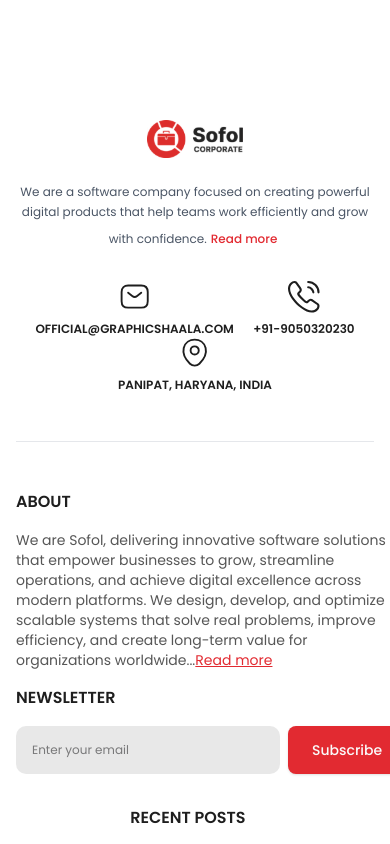
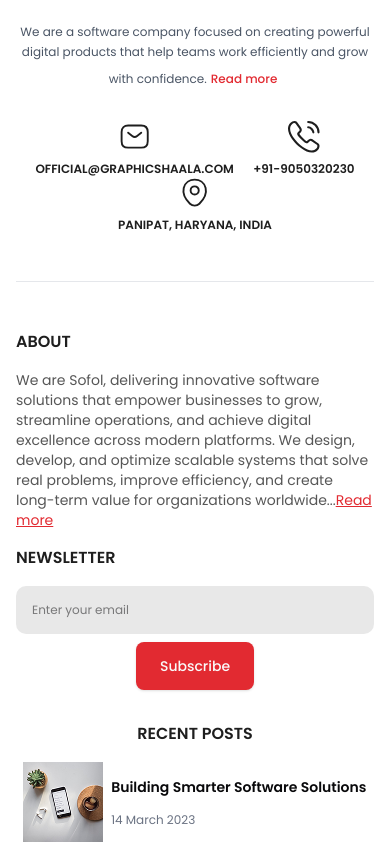
Before and after one commit to ABUBAKAR-DAHIR/Sofol, a React (Vite) app: page /about in a window 390 px wide. Shown: the part 4589-5433 px from the top of the page. Built offline with nearby package versions, Linux system fonts and the light colour scheme.

Commit message:
removing the overflow in the about section footer - part3

```diff
--- a/src/components/about/About_Footer.tsx
+++ b/src/components/about/About_Footer.tsx
@@ -11,7 +11,7 @@ export default function Footer() {
   return (
     <footer
       aria-label="Footer section"
-      className="w-full max-w-full flex-wrap bg-white md:pt-24 flex flex-col max-md:mt-200"
+      className="w-full max-w-full flex-wrap bg-white md:pt-24 flex flex-col max-md:mt-160"
     >
 
       {/* MAIN FOOTER */}
@@ -57,7 +57,7 @@ export default function Footer() {
         {/* DIVIDER */}
         <div className="my-12 h-px bg-gray-200" />
 
-        <div className="flex flex-wrap justify-between w-full gap-8 max-xl:justify-evenly max-md:justify-between">
+        <div className="flex flex-wrap justify-between w-full gap-8 max-xl:justify-evenly max-md:justify-center">
           <div className="max-w-lg flex flex-col justify-between max-md:gap-4">
             <h1 className="font-semibold uppercase text-sofolBlack">about</h1>
             <p className="text-sm text-sofolBlack/75 max-w-lg">
@@ -72,7 +72,7 @@ export default function Footer() {
             </p>
 
             <h1 className="font-semibold uppercase text-sofolBlack">newsletter</h1>
-            <div className="flex w-full justify-evenly gap-2">
+            <div className="flex w-full justify-evenly max-md:justify-center flex-wrap gap-2">
               <input
                 type="text"
                 placeholder="Enter your email"
```
